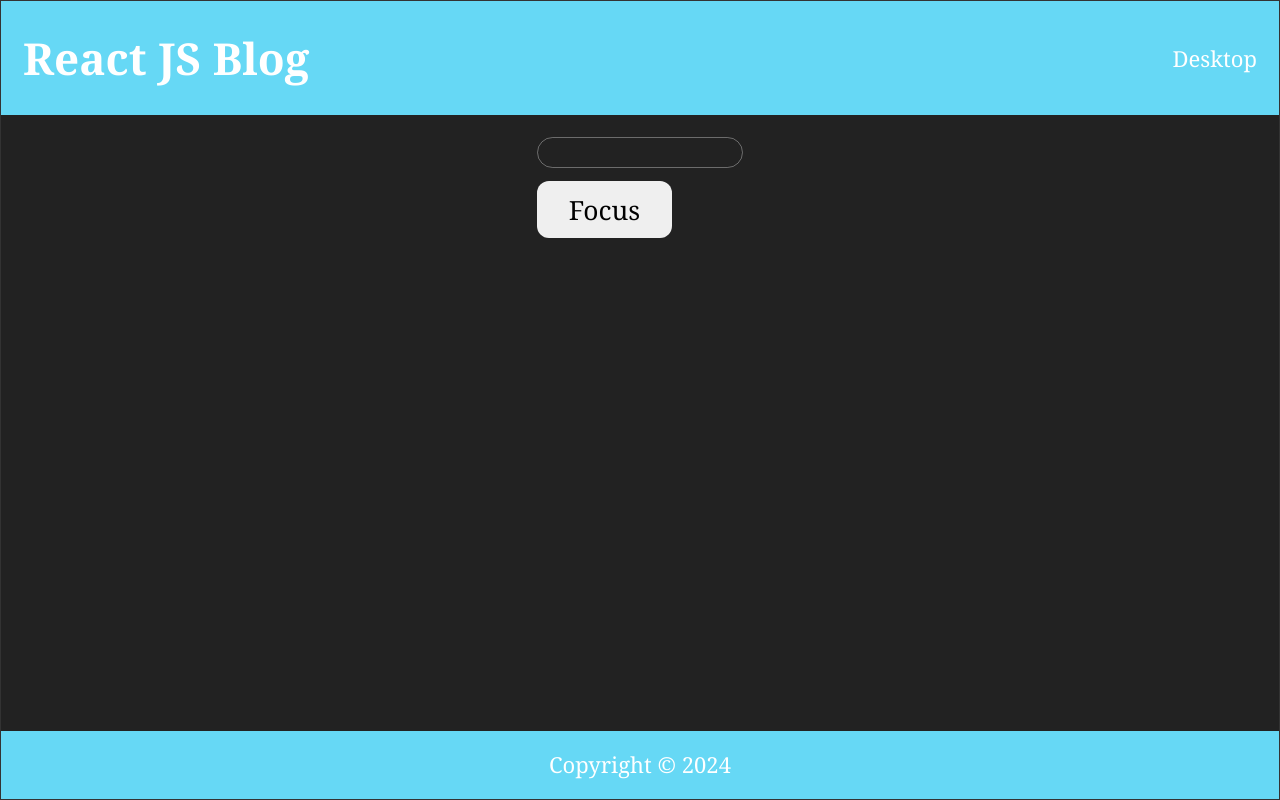
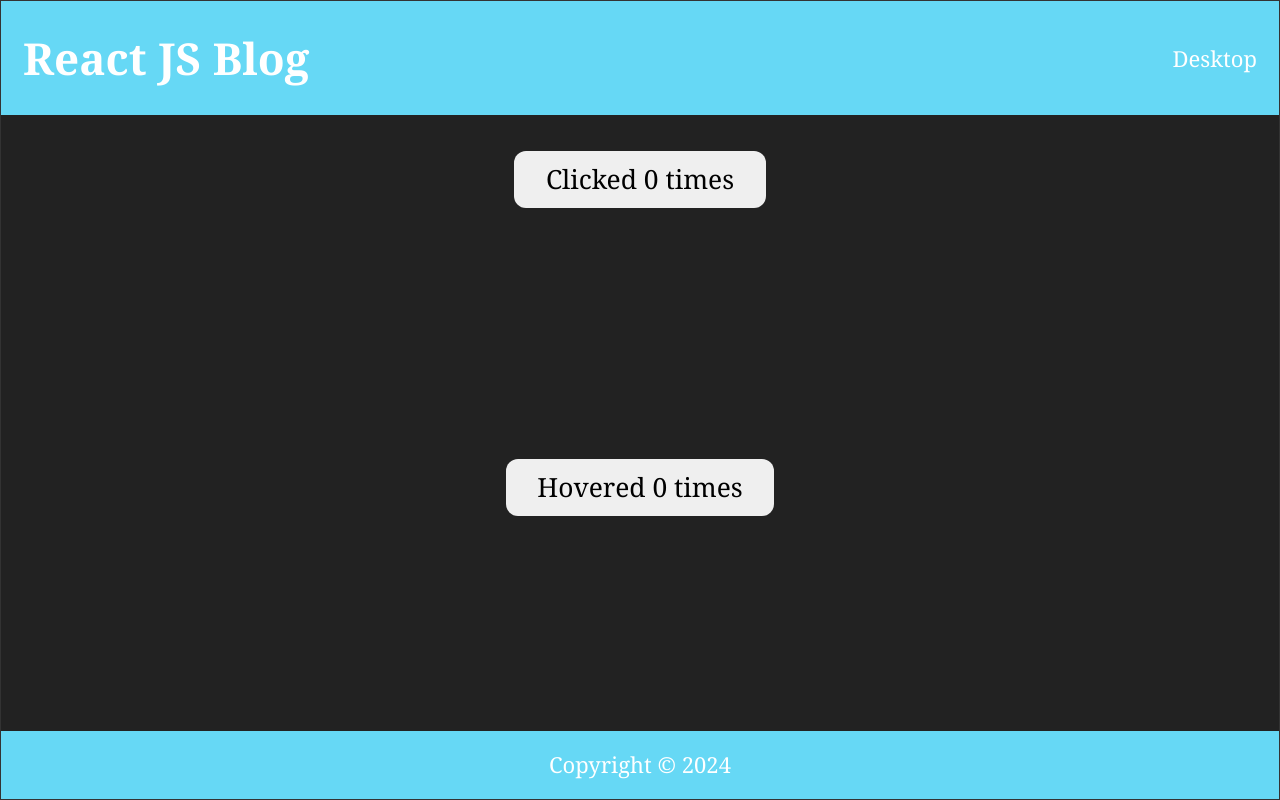
Before and after one commit to Jogata/SoftUni-React-Project, a React (Vite) app in the folder client/: page / in a window 1280 px wide. Built offline with nearby package versions, Linux system fonts and the light colour scheme; a web font is replaced by a local one.

Commit message:
HOC in class component exercise

```diff
--- a/client/src/App.jsx
+++ b/client/src/App.jsx
@@ -495,41 +495,62 @@ function useFetch(url) {
 const baseURL = "http://localhost:3030/jsonstore/blog/"
 // ============================================================
 
-// function FRInput() {
-//   return (
-//     // <div style={{flex: 1, paddingTop: "1rem"}}>
-//       <input type="text" />
-//     // </div>
-//   )
-// }
+class ClickCounter extends Component {
+  constructor(props) {
+    super(props);
 
-const FRInput = forwardRef((props, ref) => {
-  return (
-    // <div style={{flex: 1, paddingTop: "1rem"}}>
-    <input type="text" ref={ref} />
-    // </div>
-  )
-});
-
-class FRInputParent extends Component {
-  constructor(props) {
-    super(props)
-    this.inputRef = createRef()
+    this.state = {
+      count: 0
+    }
   }
 
-  clickHandler = () => {
-    this.inputRef.current.focus();
+  incrementCount = () => {
+    // console.log(this.state);
+    this.setState({count: this.state.count + 1});
   }
 
   render() {
+    const { count } = this.state;
     return (
       <div style={{ flex: 1, paddingTop: "1rem" }}>
-        <FRInput ref={this.inputRef} />
-        <button onClick={this.clickHandler}>Focus</button>
+        <button
+          onClick={this.incrementCount}
+        >
+          Clicked {count} times
+        </button>
       </div>
     )
   }
 }
+
+class HoverCounter extends Component {
+  constructor(props) {
+    super(props);
+
+    this.state = {
+      count: 0
+    }
+  }
+
+  incrementCount = () => {
+    // console.log(this.state);
+    this.setState({count: this.state.count + 1});
+  }
+
+  render() {
+    const { count } = this.state;
+    return (
+      <div style={{ flex: 1, paddingTop: "1rem" }}>
+        <button
+          onMouseOver={this.incrementCount}
+        >
+          Hovered {count} times
+        </button>
+      </div>
+    )
+  }
+}
+
 
 function App() {
   return (
@@ -537,7 +558,8 @@ function App() {
       <AuthContextProvider>
         <div className="body">
           <Header title="React JS Blog" />
-          <FRInputParent />
+          <ClickCounter />
+          <HoverCounter />
           {/* <DataProvider>
             <Nav />
             <Routes>
```
